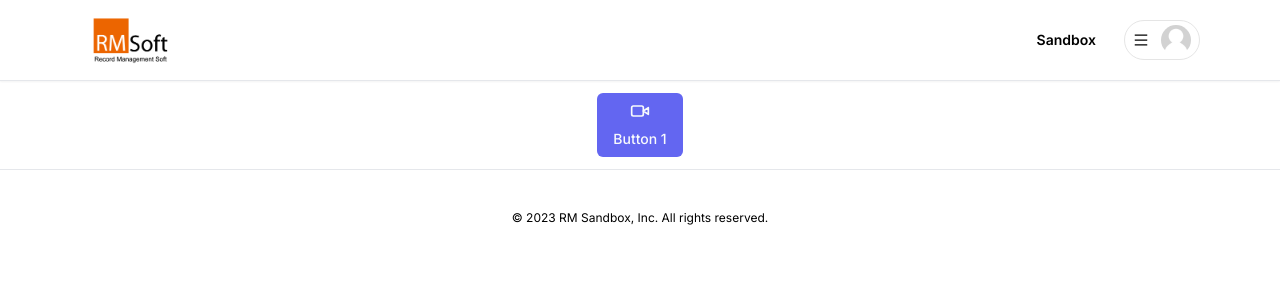
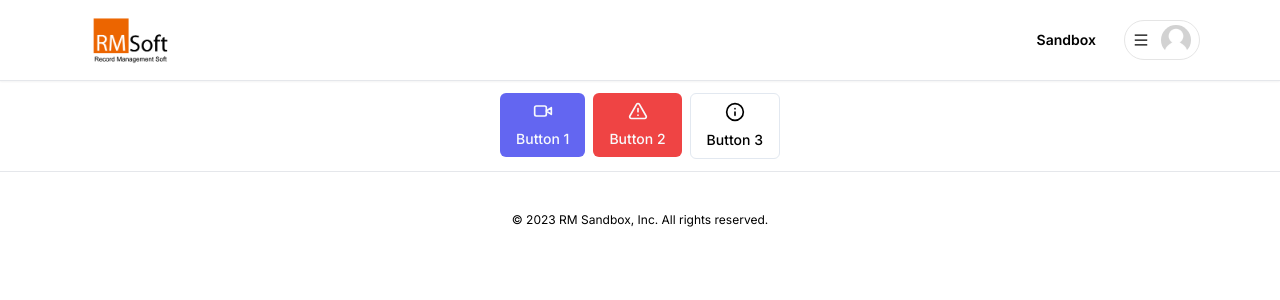
Before and after one commit to iinsu/rm_sandbox_next13, a Next.js app: page /button in a window 1280 px wide. Shown: the top 300 px of the page. Built offline with nearby package versions, Linux system fonts and the light colour scheme.

Commit message:
버튼에 따라 다르게 스타일 설정

```diff
--- a/app/(examples)/button/(route)/page.tsx
+++ b/app/(examples)/button/(route)/page.tsx
@@ -1,16 +1,30 @@
 import { Button } from "@/components/ui/button";
-import { Video } from "lucide-react";
+import { Video, AlertTriangle, Info } from "lucide-react";
+
+const buttonStyle = "flex flex-col h-full";
 
 const ButtonPage = () => {
   return (
     <>
-      <div className="flex justify-center m-3">
-        <Button className="flex flex-col h-full" variant="exampleIndigo">
+      <div className="flex justify-center gap-2 m-3">
+        {/* 남색 버튼 */}
+        <Button variant="exampleIndigo" className="flex flex-col h-full">
           <div className="mb-2">
             <Video size={20} />
           </div>
+          <div>Button 1</div>
+        </Button>
 
-          <div>Button 1</div>
+        {/* 빨간 버튼 */}
+        <Button variant="destructive" className="insu-button">
+          <AlertTriangle size={20} className="mb-2" />
+          Button 2
+        </Button>
+
+        {/* 테두리만 있는 버튼 */}
+        <Button variant="outline" className={buttonStyle}>
+          <Info size={20} className="mb-2" />
+          Button 3
         </Button>
       </div>
     </>
--- a/app/globals.css
+++ b/app/globals.css
@@ -7,3 +7,9 @@ body,
 :root {
   height: 100%;
 }
+
+.insu-button {
+  display: flex;
+  flex-direction: column;
+  height: 100%;
+}
```
